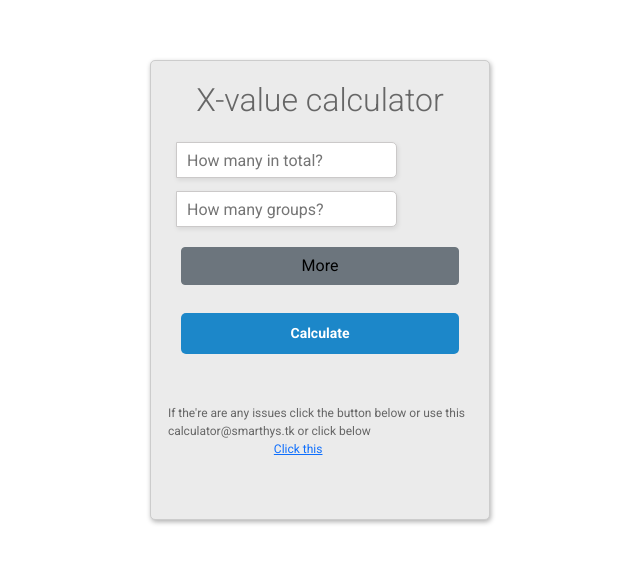
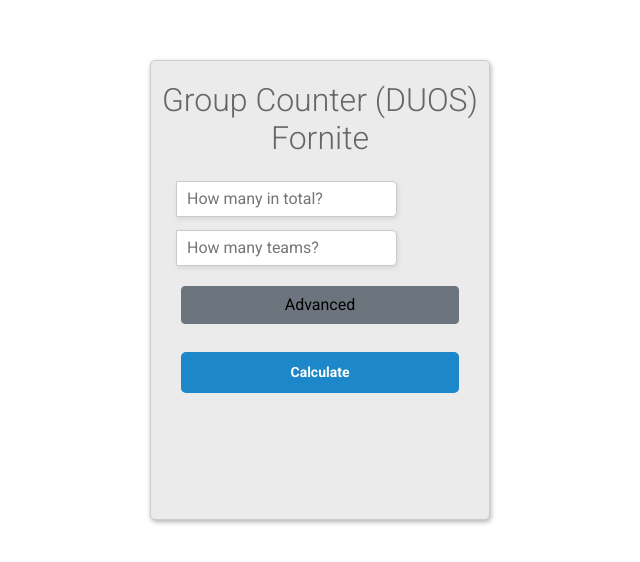
Before and after one commit to MattPlayGamez/player-calculator, a plain HTML site: page index.html in a window 1280 px wide. Shown: the part 110-672 px from the top of the page, without its empty margins (320-960 px from the left). Drawn offline with nearby package versions, Linux system fonts and the light colour scheme.

Commit message:
Update index.html

```diff
--- a/index.html
+++ b/index.html
@@ -172,18 +172,18 @@
 
 <body>
   <div class="main-block">
-    <h1>X-value calculator</h1>
+    <h1>Group Counter (DUOS) Fornite</h1>
     <form action="index.html">
       <input type="text" name="totalplayers" id="totalplayers" placeholder="How many in total?" required />
-      <input type="text" name="totalteams" id="totalteams" placeholder="How many groups?" required />
+      <input type="text" name="totalteams" id="totalteams" placeholder="How many teams?" required />
       <div class="btn-block ">
-        <button id="advancedbtn" class="btn btn-secondary" style="color: black;" type="submit" href="index.html">More</button>
+        <button id="advancedbtn" class="btn btn-secondary" style="color: black;" type="submit" href="index.html">Advanced</button>
       </div>
       <h4>
 
         <div class="hidden" id="hider">
           <h6>
-            Click on "More" to find options
+            Only for advanced users
           </h6>
           <div>
             <label for="number1">What is the first unknown number</label>
@@ -206,10 +206,6 @@
       <h2 style="text-align: center;" id="resultduos"></h2>
     </div>
     </h2>
-    <div class="contact">
-      <p>If the're are any issues click the button below or use this calculator@smarthys.tk or click below</p>
-      <p><a style="margin-left: 33%;" href="mailto:calculator@smarthys.tk">Click this</a></p>
-    </div>
   </div>
   </div>
 </body>
```
